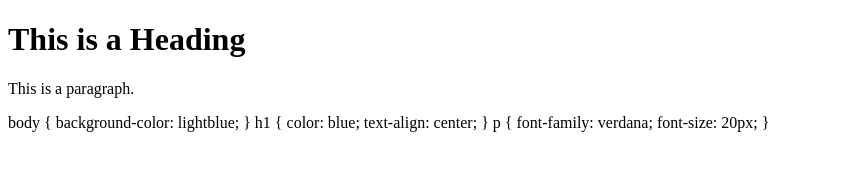
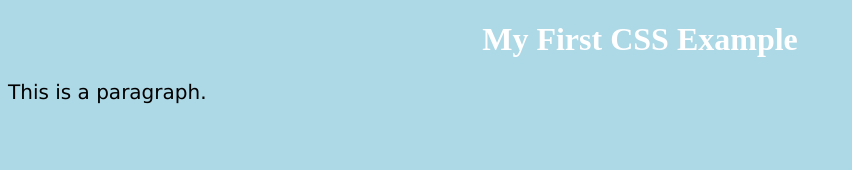
Before and after one commit to oliviafranczyk/oliviafranczyk.github.io, a plain HTML site: page index.html in a window 1280 px wide. Shown: the whole page, without its empty margins (0-852 px from the left). Drawn offline with Linux system fonts and the light colour scheme.

Commit message:
Update index.html

```diff
--- a/index.html
+++ b/index.html
@@ -1,22 +1,13 @@
 <!DOCTYPE html>
 <html>
 <head>
-<title>Page Title</title>
-</head>
-<body>
-
-<h1>This is a Heading</h1>
-<p>This is a paragraph.</p>
-
-</body>
-</html>
-
+<style>
 body {
   background-color: lightblue;
 }
 
 h1 {
-  color: blue;
+  color: white;
   text-align: center;
 }
 
@@ -24,3 +15,12 @@ p {
   font-family: verdana;
   font-size: 20px;
 }
+</style>
+</head>
+<body>
+
+<h1>My First CSS Example</h1>
+<p>This is a paragraph.</p>
+
+</body>
+</html>
```
